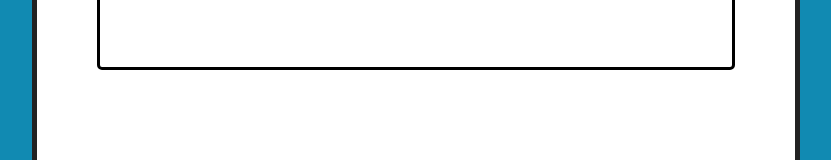
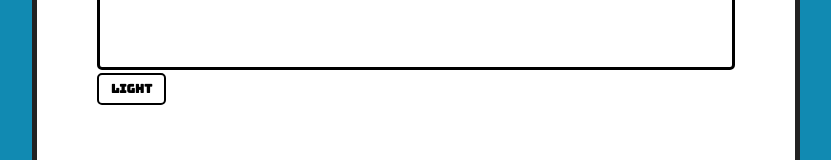
Before and after one commit to rafalkaron/morsy, a plain HTML site: page index.html in a window 1280 px wide. Shown: the part 458-618 px from the top of the page, without its empty margins (224-1055 px from the left). Drawn offline with Linux system fonts and the light colour scheme.

Commit message:
Added a button

```diff
--- a/index.html
+++ b/index.html
@@ -34,13 +34,13 @@
       <div class="output">
         <h2>Morse code</h2>
         <output type="text" id="morseOutput" class="morse-output"></output>
-        <!-- <div class="controls">
-              <button title="Play your coded message" class="btn-play">Play</button>
+        <div class="controls">
+              <!--<button title="Play your coded message" class="btn-play">Play</button>
               <button title="Pause your coded message" class="btn-pause">Pause</button>
               <button title="Stopy your coded message" class="btn-stop">Stop</button>
-              <button title="Toggle repeat for your codded message" class="btn-repeat">Repeat</button>
+              <button title="Toggle repeat for your codded message" class="btn-repeat">Repeat</button>-->
               <button title="Display your coded message as light signal" class="btn-light">Light</button>
-            </div> -->
+            </div>
       </div>
     </section>
   </main>
```
